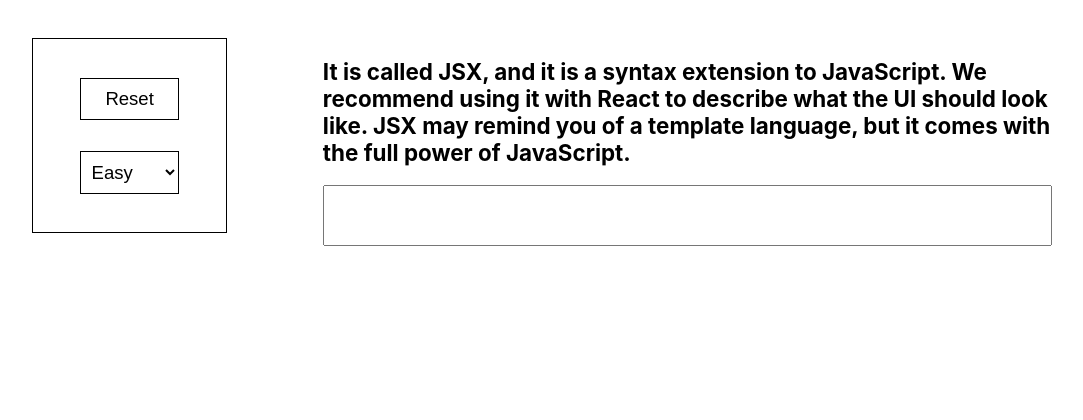
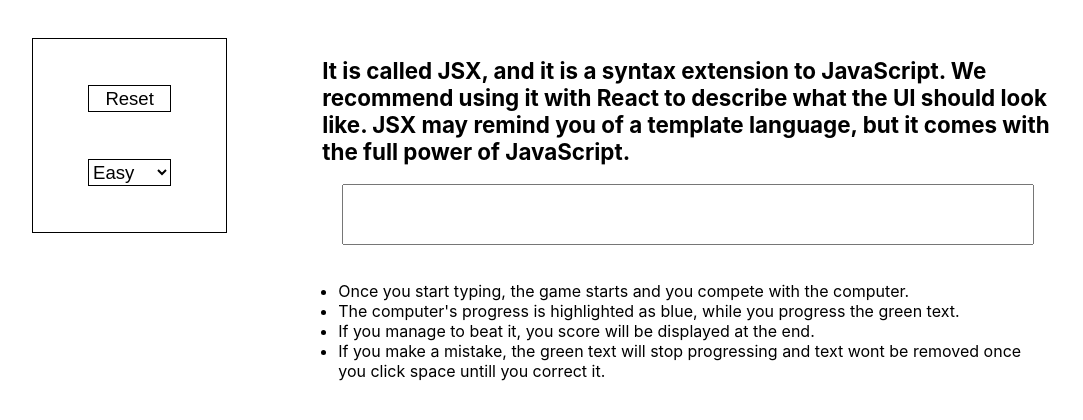
Before and after one commit to waseemhathot/GravityTyping_2.0, a React (Create React App) app: page / in a window 1280 px wide. Shown: the top 420 px of the page, without its empty margins (88-1171 px from the left). Built offline with nearby package versions, Linux system fonts and the light colour scheme.

Commit message:
made some changes

```diff
--- a/src/App.css
+++ b/src/App.css
@@ -17,7 +17,8 @@
 .game__display {
   width: 60%;
   min-height: 80%;
-  /* border: calc(0.05em + 0.01vmax) solid black; */
+  height: 80%;
+  padding: calc(1em + 0.2vmax);
 }
 
 .game__control {
@@ -52,7 +53,16 @@
     width: 100%;
     margin-top: 1%;
     border: none;
+    display: flex
   }
+}
+
+/* GameScreen */
+
+.game-description {
+
+  padding: 0.5em;
+  margin: 0.5em;
 }
 
 
@@ -73,6 +83,7 @@
   margin: 10%;
   width: calc(6em + 0.2vmax);
   height: calc(2.5em + 0.2vmax);
+  padding: 5%;
 }
 
 
@@ -108,7 +119,7 @@
 .game-select {
   width: 100%;
   height: 100%;
-  padding: calc(0.2em + 0.2vmax);
+  /* padding: calc(0.1em + 0.2vmax); */
   background-color: var(--app-background-color);
   border: calc(0.05em + 0.01vmax) solid var(--app-border-color);
   color: var(--app-text-color);
@@ -119,12 +130,13 @@
 /* GameScreen */
 
 .game-screen {
-  width: 100%;
-  min-height: 50%;
+  /* width: 100%;
+  height: 40%; */
   display: flex;
   flex-direction: row;
   justify-content: center;
-  padding: calc(1em + 0.2em);
+  font-size: calc(1.2em + 0.2em);
+  font-weight: bold;
 }
 
 /* GameInput */
@@ -138,22 +150,19 @@
 .game-input__input {
   width: 100%;
   padding: calc(0.5em + 0.2vmax);
-  margin: 0 calc(0.7em + 0.2vmax);
+  margin: calc(0.7em + 0.2vmax);
   outline: none;
   font-size: calc(1.3em + 0.2em);
-  box-sizing: border-box;
+  /* box-sizing: border-box; */
 }
 
 /* GameSmartText */
 
 .game-smart-text {
-  font-size: calc(1.2em + 0.2em);
-  font-weight: bold;
   display: flex;
   flex-direction: row;
   justify-content: flex-start;
   flex-wrap: wrap;
-  /* padding: calc(0.5em + 0.2vmax); */
 }
 
 .progress-color {
--- a/src/components/Game.jsx
+++ b/src/components/Game.jsx
@@ -1,4 +1,6 @@
 import React from 'react';
+
+import GameDescription from './GameDescription'
 import GameControl from './GameControl';
 import GameScreen from './GameScreen';
 import GameInput from './GameInput';
@@ -56,7 +58,7 @@ export default class Game extends React.Component {
             default:
                 this.onResetClickedHandle()
                 difficultyValue = 300;
-        }
+        };
 
         this.setState({
             chosenDifficulty: difficultyValue,
@@ -142,10 +144,6 @@ export default class Game extends React.Component {
                 playerWordPos: this.state.playerWordPos + 1,
                 wpm: Math.round((this.state.playerWordPos + 2) / (timePassedInSeconds / this.secondsInMin)),
             });
-            // console.log('seconds passed ', this.gameStartingTime.seconds());
-            // console.log('minutes passed ', moment().diff(this.gameStartingTime, 'seconds') / this.secondsInMin);
-            // console.log('words typed ', this.state.playerWordPos + 1);
-            // console.log('wpm ', this.state.wpm);
         }
     }
 
@@ -189,6 +187,8 @@ export default class Game extends React.Component {
                 </div>
 
                 <div className="game__display game__item">
+
+
                     <GameScreen text={this.gameText}
                         playerWordPos={this.state.playerWordPos}
                         playerPosInWord={this.state.playerPosInWord}
@@ -198,7 +198,11 @@ export default class Game extends React.Component {
                         playerWon={this.state.playerWon}
                         wpm={this.state.wpm}
                     />
+
                     <GameInput onPlayerInput={this.onPlayerInput} />
+
+                    <GameDescription></GameDescription>
+
                 </div>
             </div>
         );
--- /dev/null
+++ b/src/components/GameDescription.jsx
@@ -0,0 +1,13 @@
+import React from 'react';
+
+export default function GameSelect(props) {
+
+    return (
+        <ul className="game-description">
+            <li>Once you start typing, the game starts and you compete with the computer.</li>
+            <li>The computer's progress is highlighted as blue, while you progress the green text.</li>
+            <li>If you manage to beat it, you score will be displayed at the end.</li>
+            <li>If you make a mistake, the green text will stop progressing and text wont be removed once you click space untill you correct it.</li>
+        </ul>
+    );
+}
```
